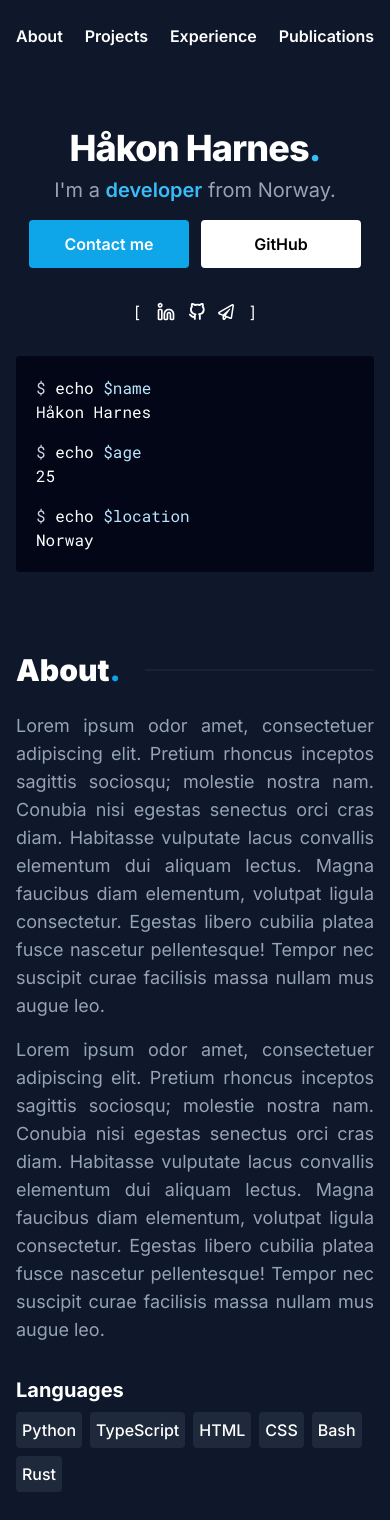
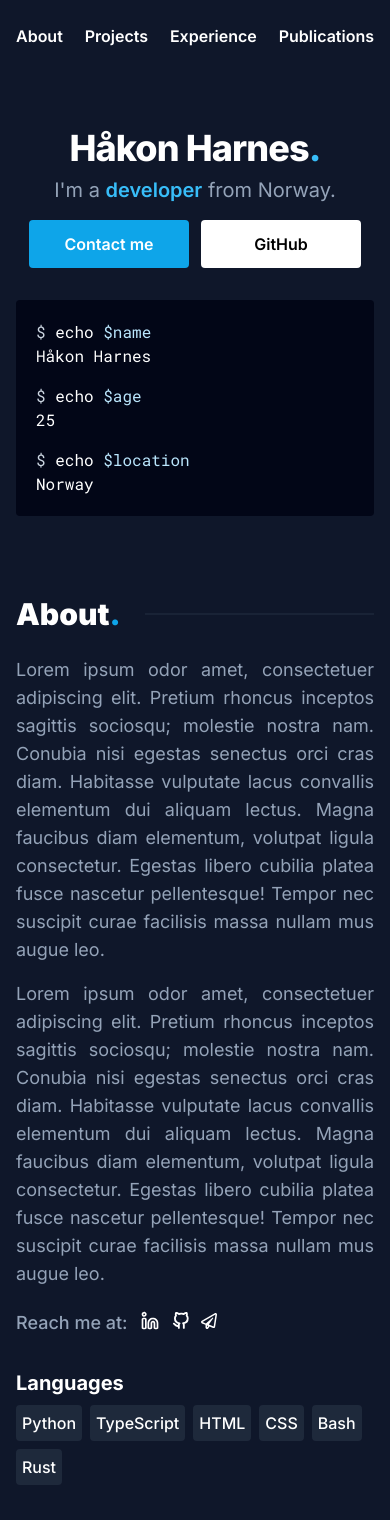
Before and after one commit to HakonHarnes/website, a Next.js app: page / in a window 390 px wide. Shown: the top 1520 px of the page. Built offline with nearby package versions, Linux system fonts and the light colour scheme.

Commit message:
feat: show links in about section

```diff
--- a/app/components/AboutSection.tsx
+++ b/app/components/AboutSection.tsx
@@ -1,4 +1,5 @@
 import CardList from "@/components/CardList";
+import SocialLinks from "@/components/SocialLinks";
 import { SectionHeader } from "@/components/SectionHeader";
 
 export default function AboutSection() {
@@ -25,10 +26,22 @@ export default function AboutSection() {
             nascetur pellentesque! Tempor nec suscipit curae facilisis massa
             nullam mus augue leo.
           </p>
+          <MyLinks />
         </div>
         <Skills />
       </div>
     </section>
+  );
+}
+
+function MyLinks() {
+  return (
+    <div className="flex items-center gap-3">
+      <span className="text-lg font-medium text-slate-400 pt-[5px]">
+        Reach me at:
+      </span>
+      <SocialLinks />
+    </div>
   );
 }
 
--- a/app/components/HeroSection.tsx
+++ b/app/components/HeroSection.tsx
@@ -1,5 +1,4 @@
 import Button from "@/components/Button";
-import SocialLinks from "@/components/SocialLinks";
 import { Roboto_Mono } from "next/font/google";
 
 const roboto = Roboto_Mono({ subsets: ["latin"] });
@@ -7,7 +6,6 @@ export default function HeroSection() {
   return (
     <div className="mx-auto flex flex-col items-center justify-between gap-8 py-20 sm:py-24 md:gap-10 lg:flex-row lg:py-32">
       <AboutMe />
-      <Socials />
       <Terminal />
     </div>
   );
@@ -29,14 +27,6 @@ function AboutMe() {
           GitHub
         </Button>
       </div>
-    </div>
-  );
-}
-
-function Socials() {
-  return (
-    <div className="flex items-center justify-center gap-4 xs:hidden">
-      [<SocialLinks />]
     </div>
   );
 }
```
